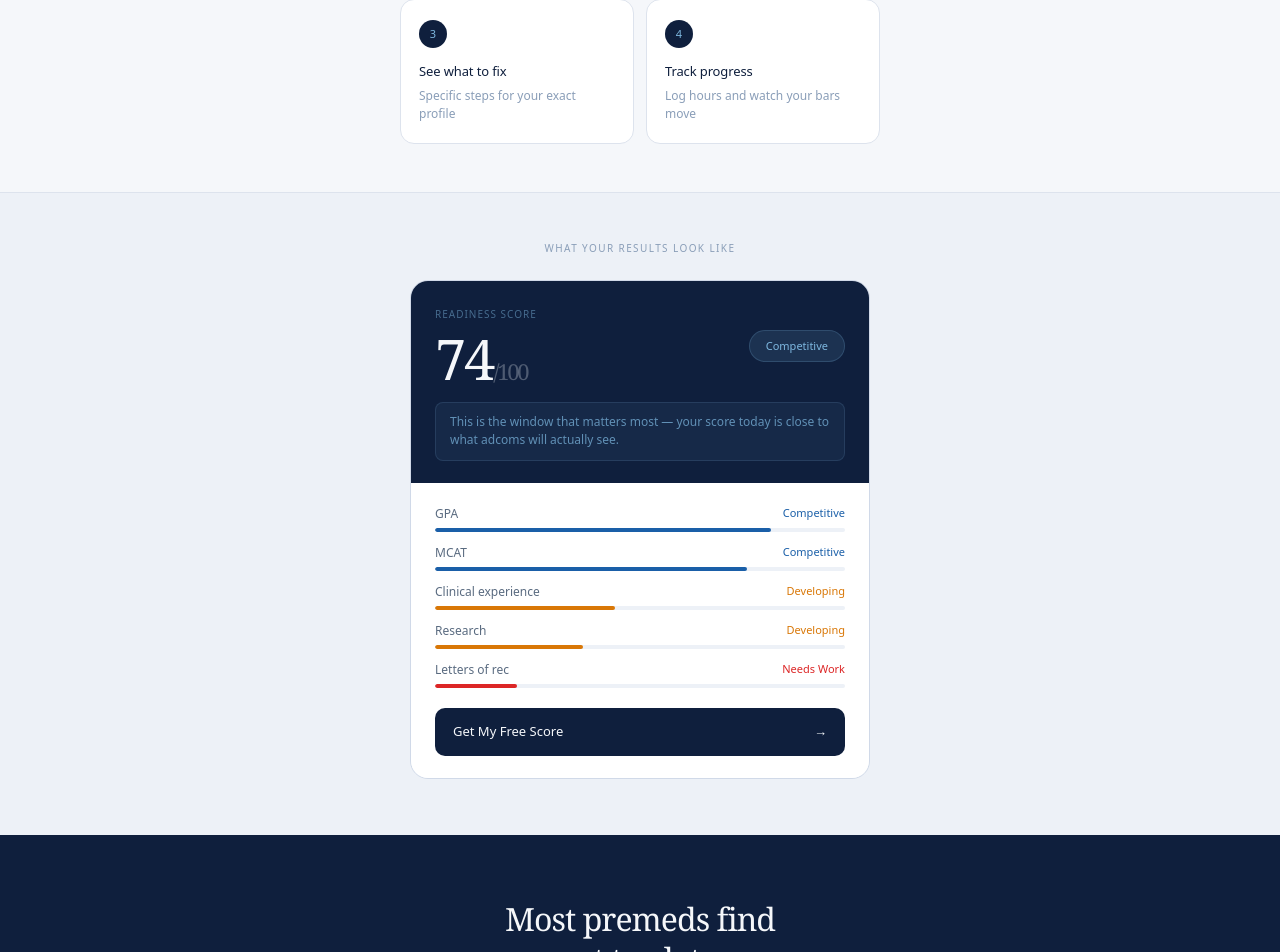
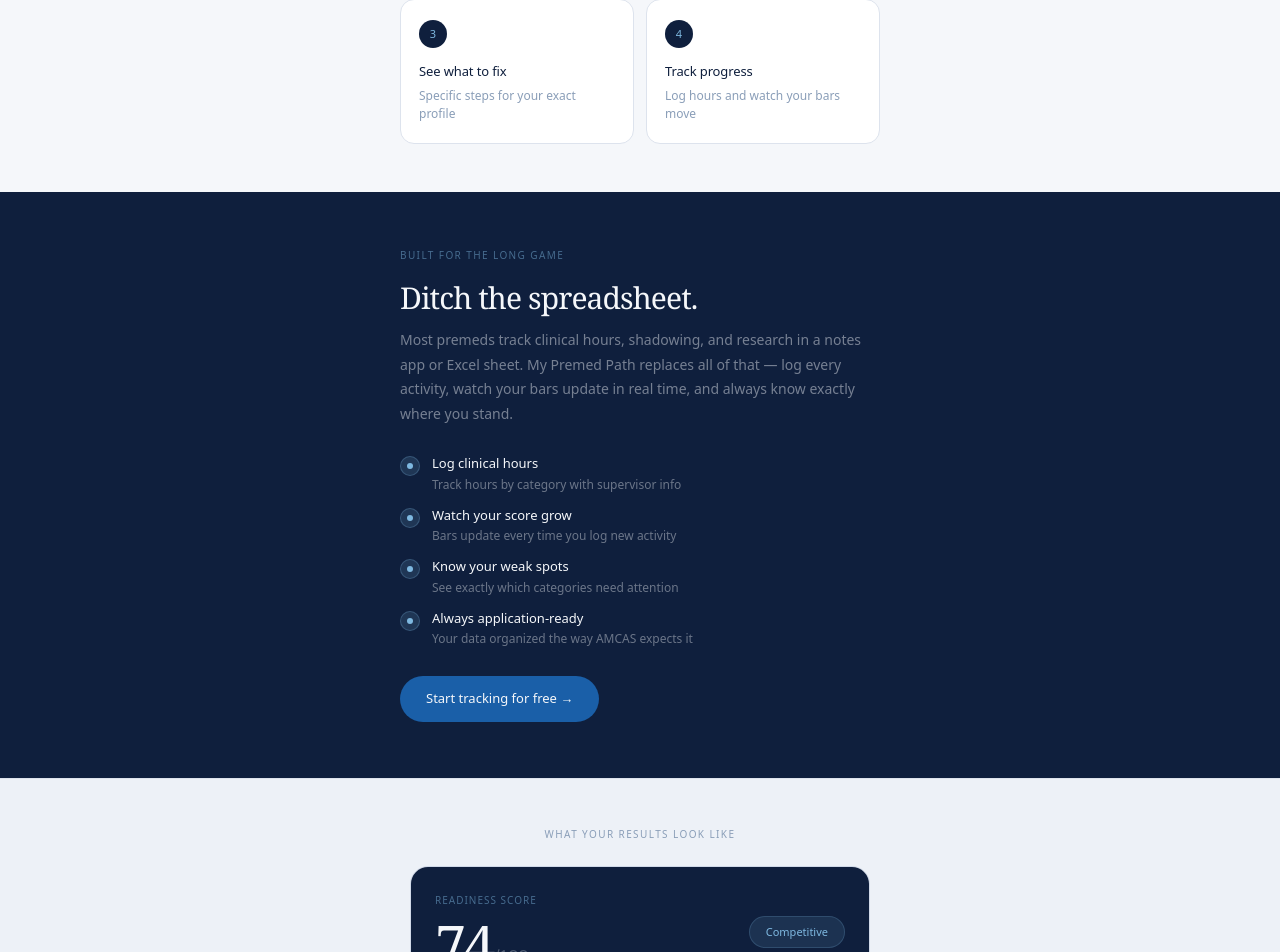
Before and after one commit to themix5651-hub/premed-project, a Next.js app: page / in a window 1280 px wide. Shown: the part 914-1866 px from the top of the page. Built offline with nearby package versions, Linux system fonts and the light colour scheme; no server answers.

Commit message:
redirect logged-in users to dashboard

```diff
--- a/app/page.tsx
+++ b/app/page.tsx
@@ -1,6 +1,18 @@
+'use client'
+import { useEffect } from 'react'
+import { useRouter } from 'next/navigation'
 import Link from 'next/link'
+import { supabase } from '../lib/supabase'
 
 export default function Home() {
+  const router = useRouter()
+
+  useEffect(() => {
+    supabase.auth.getUser().then(({ data: { user } }) => {
+      if (user) router.push('/dashboard')
+    })
+  }, [router])
+
   return (
     <main style={{ background: '#f5f7fa', minHeight: '100vh', fontFamily: 'system-ui, sans-serif' }}>
 
@@ -9,7 +21,6 @@ export default function Home() {
         background: '#0f1f3d', padding: '80px 40px 88px',
         textAlign: 'center', position: 'relative', overflow: 'hidden'
       }}>
-        {/* glow orbs */}
         <div style={{
           position: 'absolute', top: -80, left: '50%', transform: 'translateX(-50%)',
           width: 520, height: 400,
@@ -21,8 +32,6 @@ export default function Home() {
           background: 'radial-gradient(ellipse, rgba(126,184,224,0.07) 0%, transparent 70%)',
           pointerEvents: 'none'
         }} />
-
-        {/* pill tag */}
         <div style={{
           display: 'inline-flex', alignItems: 'center', gap: 8,
           background: 'rgba(126,184,224,0.1)', border: '0.5px solid rgba(126,184,224,0.22)',
@@ -33,13 +42,9 @@ export default function Home() {
             Free · No credit card · Built for MD applicants
           </span>
         </div>
-
-        {/* eyebrow */}
         <p style={{ fontSize: 13, color: 'rgba(245,247,250,0.4)', marginBottom: 10, letterSpacing: '0.01em' }}>
           My Premed Path
         </p>
-
-        {/* headline */}
         <h1 style={{ marginBottom: 18, lineHeight: 1.1, letterSpacing: '-0.03em' }}>
           <span style={{ display: 'block', fontSize: 48, fontWeight: 400, color: '#f5f7fa', fontFamily: 'Georgia, serif' }}>
             Know exactly where
@@ -48,15 +53,12 @@ export default function Home() {
             your application stands.
           </span>
         </h1>
-
         <p style={{
           fontSize: 14, color: 'rgba(245,247,250,0.38)', lineHeight: 1.75,
           maxWidth: 320, margin: '0 auto 36px'
         }}>
           Scored across 9 categories adcoms actually evaluate — calibrated against real AAMC matriculant data.
         </p>
-
-        {/* buttons */}
         <div style={{ display: 'flex', gap: 10, justifyContent: 'center', flexWrap: 'wrap' }}>
           <Link href="/intake" style={{
             background: '#1a5fa8', color: '#f5f7fa', textDecoration: 'none',
@@ -64,7 +66,7 @@ export default function Home() {
           }}>
             Get My Free Score →
           </Link>
-          <button style={{
+          <button onClick={() => document.getElementById('how-it-works')?.scrollIntoView({ behavior: 'smooth' })} style={{
             background: 'transparent', color: 'rgba(245,247,250,0.45)',
             border: '0.5px solid rgba(245,247,250,0.15)', padding: '14px 22px',
             borderRadius: 9999, fontSize: 14, cursor: 'pointer'
@@ -72,8 +74,6 @@ export default function Home() {
             See how it works
           </button>
         </div>
-
-        {/* proof */}
         <div style={{ marginTop: 36, display: 'flex', gap: 28, justifyContent: 'center', flexWrap: 'wrap' }}>
           {['AAMC matriculant data', 'Built by a premed student', 'Every stage welcome'].map(t => (
             <div key={t} style={{ display: 'flex', alignItems: 'center', gap: 7 }}>
@@ -84,32 +84,21 @@ export default function Home() {
         </div>
       </section>
 
-      {/* DIVIDER */}
       <div style={{ height: '0.5px', background: 'linear-gradient(90deg, transparent, rgba(15,31,61,0.12), transparent)' }} />
 
-      {/* HOW IT WORKS */}
-      <section style={{ background: '#f5f7fa', padding: '56px 40px 48px' }}>
+      <section id="how-it-works" style={{ background: '#f5f7fa', padding: '56px 40px 48px' }}>
         <p style={{ textAlign: 'center', fontSize: 10, letterSpacing: '0.14em', textTransform: 'uppercase', color: '#8a9eb8', marginBottom: 32 }}>
           How it works
         </p>
-        <div style={{
-          display: 'grid', gridTemplateColumns: '1fr 1fr', gap: 12,
-          maxWidth: 480, margin: '0 auto'
-        }}>
+        <div style={{ display: 'grid', gridTemplateColumns: '1fr 1fr', gap: 12, maxWidth: 480, margin: '0 auto' }}>
           {[
             { n: '1', title: 'Fill out your stats', body: 'GPA, MCAT, hours — takes 2 minutes' },
             { n: '2', title: 'Get your score', body: '0–100 across 9 weighted categories' },
             { n: '3', title: 'See what to fix', body: 'Specific steps for your exact profile' },
             { n: '4', title: 'Track progress', body: 'Log hours and watch your bars move' },
           ].map(c => (
-            <div key={c.n} style={{
-              background: '#fff', border: '0.5px solid #dde3ed',
-              borderRadius: 14, padding: '20px 18px'
-            }}>
-              <div style={{
-                width: 28, height: 28, background: '#0f1f3d', borderRadius: '50%',
-                display: 'flex', alignItems: 'center', justifyContent: 'center', marginBottom: 14
-              }}>
+            <div key={c.n} style={{ background: '#fff', border: '0.5px solid #dde3ed', borderRadius: 14, padding: '20px 18px' }}>
+              <div style={{ width: 28, height: 28, background: '#0f1f3d', borderRadius: '50%', display: 'flex', alignItems: 'center', justifyContent: 'center', marginBottom: 14 }}>
                 <span style={{ fontSize: 11, color: '#7eb8e0', fontWeight: 500 }}>{c.n}</span>
               </div>
               <p style={{ fontSize: 13, fontWeight: 500, color: '#0f1f3d', marginBottom: 5, letterSpacing: '-0.01em' }}>{c.title}</p>
@@ -119,13 +108,46 @@ export default function Home() {
         </div>
       </section>
 
-      {/* RESULTS PREVIEW */}
+      <section style={{ background: '#0f1f3d', padding: '56px 40px' }}>
+        <div style={{ maxWidth: 480, margin: '0 auto' }}>
+          <p style={{ fontSize: 10, letterSpacing: '0.14em', textTransform: 'uppercase', color: 'rgba(126,184,224,0.5)', marginBottom: 16 }}>
+            Built for the long game
+          </p>
+          <h2 style={{ fontFamily: 'Georgia, serif', fontSize: 30, fontWeight: 400, color: '#f5f7fa', letterSpacing: '-0.03em', lineHeight: 1.25, marginBottom: 12 }}>
+            Ditch the spreadsheet.
+          </h2>
+          <p style={{ fontSize: 14, color: 'rgba(245,247,250,0.45)', lineHeight: 1.75, marginBottom: 28 }}>
+            Most premeds track clinical hours, shadowing, and research in a notes app or Excel sheet. My Premed Path replaces all of that — log every activity, watch your bars update in real time, and always know exactly where you stand.
+          </p>
+          <div style={{ display: 'flex', flexDirection: 'column', gap: 12, marginBottom: 28 }}>
+            {[
+              { label: 'Log clinical hours', sub: 'Track hours by category with supervisor info' },
+              { label: 'Watch your score grow', sub: 'Bars update every time you log new activity' },
+              { label: 'Know your weak spots', sub: 'See exactly which categories need attention' },
+              { label: 'Always application-ready', sub: 'Your data organized the way AMCAS expects it' },
+            ].map(item => (
+              <div key={item.label} style={{ display: 'flex', alignItems: 'flex-start', gap: 12 }}>
+                <div style={{ width: 20, height: 20, borderRadius: '50%', background: 'rgba(126,184,224,0.15)', border: '0.5px solid rgba(126,184,224,0.25)', display: 'flex', alignItems: 'center', justifyContent: 'center', flexShrink: 0, marginTop: 2 }}>
+                  <div style={{ width: 6, height: 6, background: '#7eb8e0', borderRadius: '50%' }} />
+                </div>
+                <div>
+                  <p style={{ fontSize: 13, fontWeight: 500, color: '#f5f7fa', marginBottom: 2 }}>{item.label}</p>
+                  <p style={{ fontSize: 12, color: 'rgba(245,247,250,0.4)', lineHeight: 1.5 }}>{item.sub}</p>
+                </div>
+              </div>
+            ))}
+          </div>
+          <Link href="/intake" style={{ display: 'inline-block', background: '#1a5fa8', color: '#f5f7fa', textDecoration: 'none', padding: '13px 26px', borderRadius: 9999, fontSize: 13, fontWeight: 500 }}>
+            Start tracking for free →
+          </Link>
+        </div>
+      </section>
+
       <section style={{ background: '#edf1f7', padding: '0 40px 56px', borderTop: '0.5px solid #dde3ed' }}>
         <p style={{ textAlign: 'center', fontSize: 10, letterSpacing: '0.14em', textTransform: 'uppercase', color: '#8a9eb8', paddingTop: 48, marginBottom: 24 }}>
           What your results look like
         </p>
         <div style={{ maxWidth: 460, margin: '0 auto', borderRadius: 18, overflow: 'hidden', border: '0.5px solid #d0d9e8' }}>
-          {/* dark top */}
           <div style={{ background: '#0f1f3d', padding: '26px 24px 22px' }}>
             <p style={{ fontSize: 10, color: 'rgba(126,184,224,0.5)', letterSpacing: '0.1em', textTransform: 'uppercase', marginBottom: 8 }}>
               Readiness Score
@@ -134,22 +156,14 @@ export default function Home() {
               <div style={{ fontFamily: 'Georgia, serif', fontSize: 56, color: '#f5f7fa', fontWeight: 400, letterSpacing: '-0.04em', lineHeight: 1 }}>
                 74<span style={{ fontSize: 22, color: 'rgba(245,247,250,0.28)' }}>/100</span>
               </div>
-              <div style={{
-                background: 'rgba(126,184,224,0.12)', color: '#7eb8e0', fontSize: 11,
-                padding: '7px 16px', borderRadius: 9999, border: '0.5px solid rgba(126,184,224,0.2)'
-              }}>
+              <div style={{ background: 'rgba(126,184,224,0.12)', color: '#7eb8e0', fontSize: 11, padding: '7px 16px', borderRadius: 9999, border: '0.5px solid rgba(126,184,224,0.2)' }}>
                 Competitive
               </div>
             </div>
-            <div style={{
-              background: 'rgba(126,184,224,0.07)', border: '0.5px solid rgba(126,184,224,0.14)',
-              borderRadius: 8, padding: '10px 14px', fontSize: 12,
-              color: 'rgba(126,184,224,0.72)', lineHeight: 1.55
-            }}>
+            <div style={{ background: 'rgba(126,184,224,0.07)', border: '0.5px solid rgba(126,184,224,0.14)', borderRadius: 8, padding: '10px 14px', fontSize: 12, color: 'rgba(126,184,224,0.72)', lineHeight: 1.55 }}>
               This is the window that matters most — your score today is close to what adcoms will actually see.
             </div>
           </div>
-          {/* white body */}
           <div style={{ background: '#fff', padding: '22px 24px' }}>
             {[
               { name: 'GPA', pct: 82, status: 'Competitive', color: '#1a5fa8' },
@@ -168,12 +182,7 @@ export default function Home() {
                 </div>
               </div>
             ))}
-            <Link href="/intake" style={{
-              display: 'flex', justifyContent: 'space-between', alignItems: 'center',
-              marginTop: 20, width: '100%', background: '#0f1f3d', color: '#f5f7fa',
-              textDecoration: 'none', padding: '14px 18px', borderRadius: 10,
-              fontSize: 13, fontWeight: 500
-            }}>
+            <Link href="/intake" style={{ display: 'flex', justifyContent: 'space-between', alignItems: 'center', marginTop: 20, width: '100%', background: '#0f1f3d', color: '#f5f7fa', textDecoration: 'none', padding: '14px 18px', borderRadius: 10, fontSize: 13, fontWeight: 500 }}>
               <span>Get My Free Score</span>
               <span>→</span>
             </Link>
@@ -181,22 +190,14 @@ export default function Home() {
         </div>
       </section>
 
-      {/* CLOSING CTA */}
       <section style={{ background: '#0f1f3d', padding: '64px 40px', textAlign: 'center' }}>
-        <h2 style={{
-          fontFamily: 'Georgia, serif', fontSize: 32, fontWeight: 400,
-          color: '#f5f7fa', letterSpacing: '-0.03em', lineHeight: 1.25,
-          maxWidth: 300, margin: '0 auto 10px'
-        }}>
+        <h2 style={{ fontFamily: 'Georgia, serif', fontSize: 32, fontWeight: 400, color: '#f5f7fa', letterSpacing: '-0.03em', lineHeight: 1.25, maxWidth: 300, margin: '0 auto 10px' }}>
           Most premeds find out too late.
         </h2>
         <p style={{ fontSize: 14, color: 'rgba(245,247,250,0.32)', margin: '0 auto 28px', maxWidth: 280, lineHeight: 1.65 }}>
           My Premed Path tells you now — while you still have time to fix it.
         </p>
-        <Link href="/intake" style={{
-          background: '#1a5fa8', color: '#f5f7fa', textDecoration: 'none',
-          padding: '14px 32px', borderRadius: 9999, fontSize: 14, fontWeight: 500
-        }}>
+        <Link href="/intake" style={{ background: '#1a5fa8', color: '#f5f7fa', textDecoration: 'none', padding: '14px 32px', borderRadius: 9999, fontSize: 14, fontWeight: 500 }}>
           Get My Free Score →
         </Link>
       </section>
```
